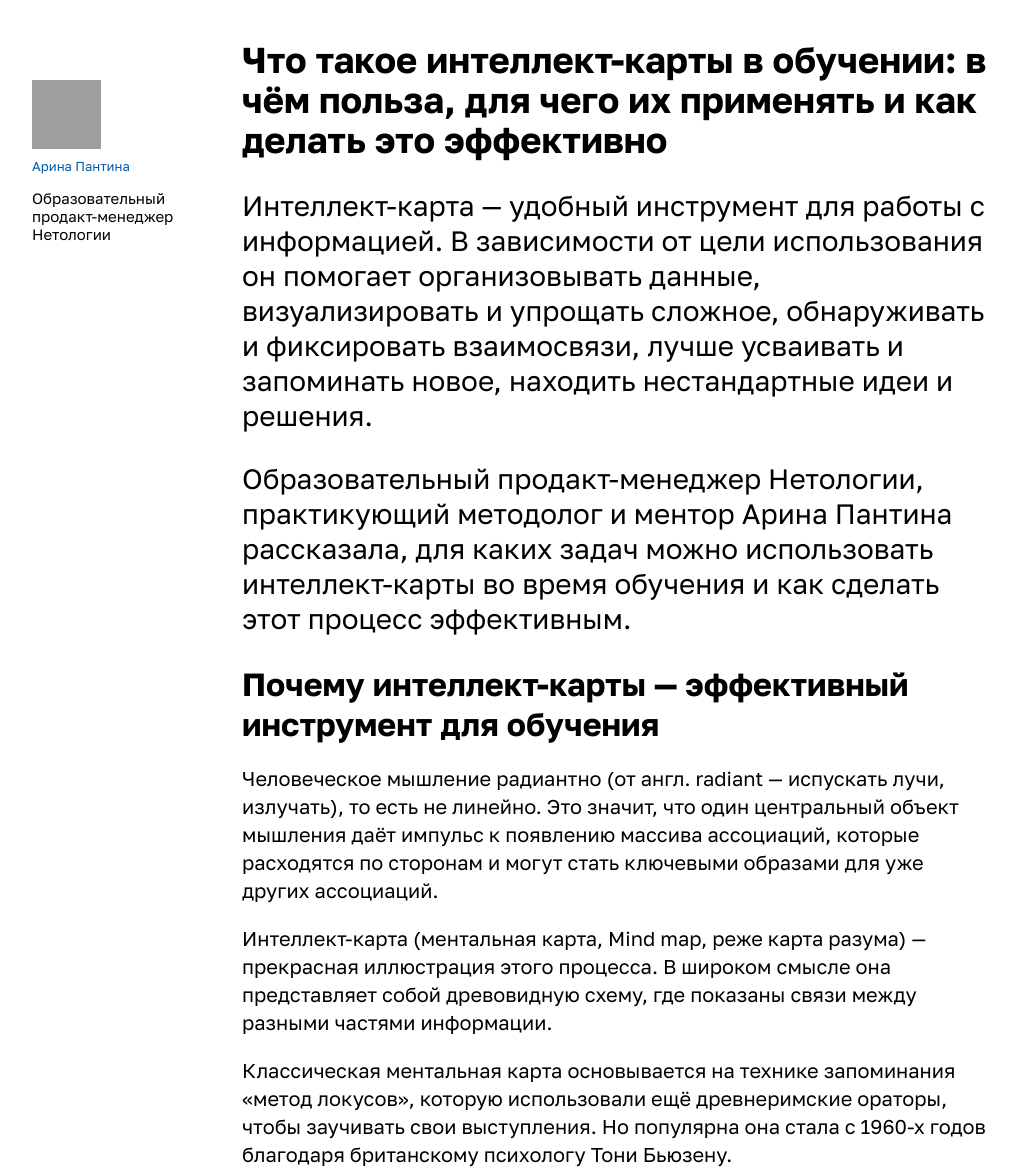
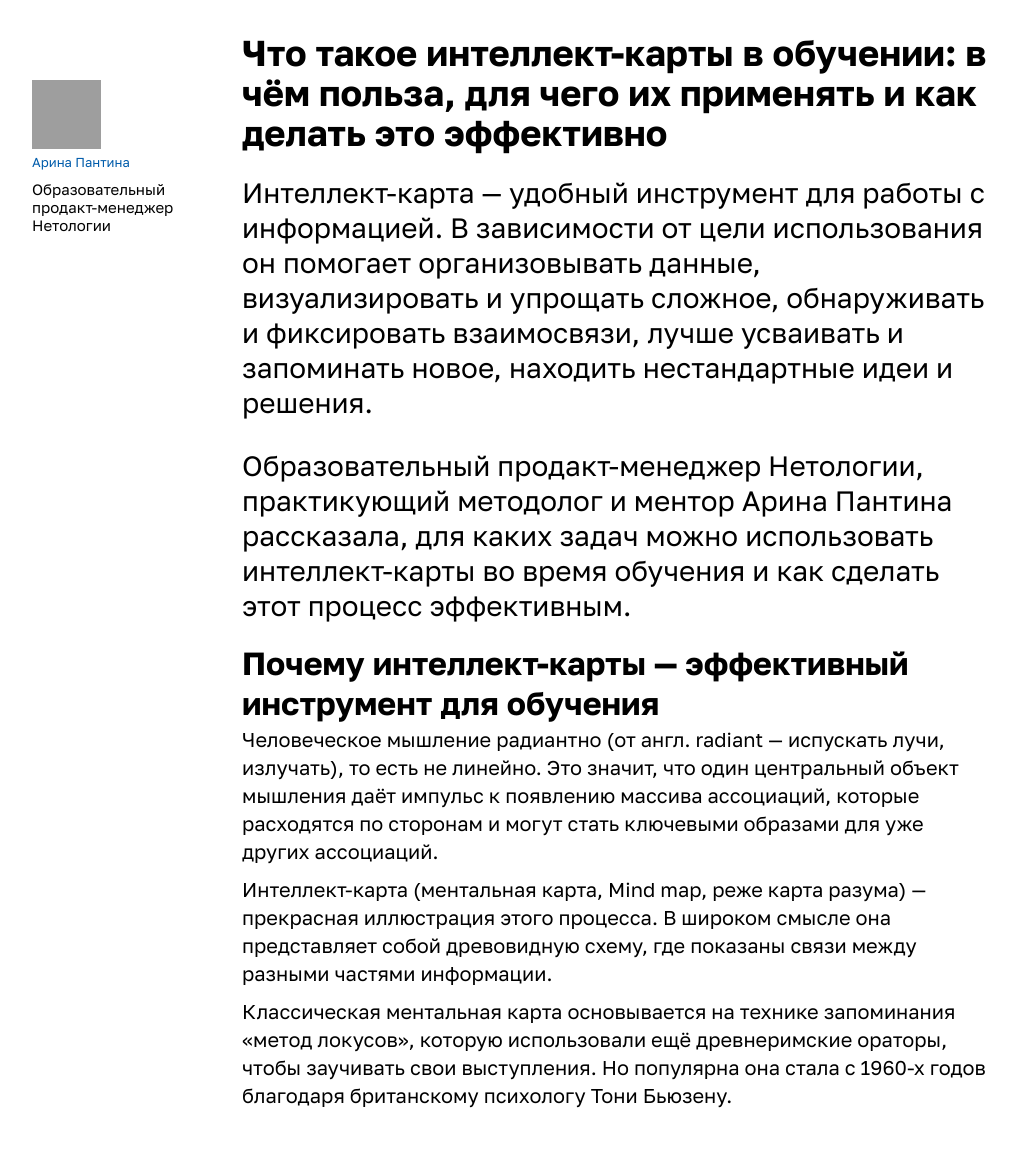
Before and after one commit to lianaghb/flex, a plain HTML site: page index.html in a window 1280 px wide. Shown: the whole page, without its empty margins (88-1105 px from the left). After the commit the page ends 1139 px from the top, so only its background shows below. Drawn offline with Linux system fonts and the light colour scheme; grey boxes are pictures that could not be loaded.

Commit message:
Update style.css

```diff
--- a/style.css
+++ b/style.css
@@ -50,7 +50,6 @@ h1, h2 {
 }
 /* лучше бы задала класс heading, но, верхний html менять нельзя:( */
 
-/* стили для элементов внутри div.content */
 
 h1 {
   font-weight: 700;
@@ -59,26 +58,7 @@ h1 {
   color: #000000;
 }
 
-/* вес - 0021 */
-.wrp .content h2 {
-  font-weight: 700;
-  font-size: 32px;
-  line-height: 40px;
-  color: #000000;
-}
-
-.content__definition > p {
-  font-size: 28px;
-  line-height: 35px;
-  /* 35 делим на 28 = 1.25 - в относительных единицах будет line-height*/
-}
-
-.content__reason > p {
-  font-size: 20px;
-  line-height: 28px;
-  /* 28 делим на 20 = 1.4 - в относительных единицах будет line-height*/
-}
-/* стили для сетки */
+/*плашка с автором*/
 
 .wrp {
   width: 1040px;
@@ -95,6 +75,18 @@ h1 {
   top: 80px;
 }
 
+.wrp > .author > img {
+  width: 69px;
+  height: 69px;
+  margin-bottom: 2px;
+}
+
+.wrp > .author > h2 {
+  margin-bottom: -5px;
+}
+
+/* стили для элементов внутри div.content */
+
 .content {
   width: 750px;
   padding-left: 210px;
@@ -102,7 +94,30 @@ h1 {
   top: 0;
 }
 
-.wrp .author img {
-  width: 69px;
-  height: 69px;
+h1.main__heading {
+  margin-top: -7px;
+  margin-bottom: -6px;
 }
+
+.content__definition > p {
+  font-size: 28px;
+  line-height: 35px;
+  /* 35 делим на 28 = 1.25 - в относительных единицах будет line-height*/
+  margin-bottom: 20px;
+}
+
+/* вес - 0021 */
+.wrp .content h2 {
+  font-weight: 700;
+  font-size: 32px;
+  line-height: 40px;
+  color: #000000;
+  margin-bottom: -18px;
+}
+
+.content__reason > p {
+  font-size: 20px;
+  line-height: 28px;
+  margin-bottom: -10px;
+  /* 28 делим на 20 = 1.4 - в относительных единицах будет line-height*/
+}
```
